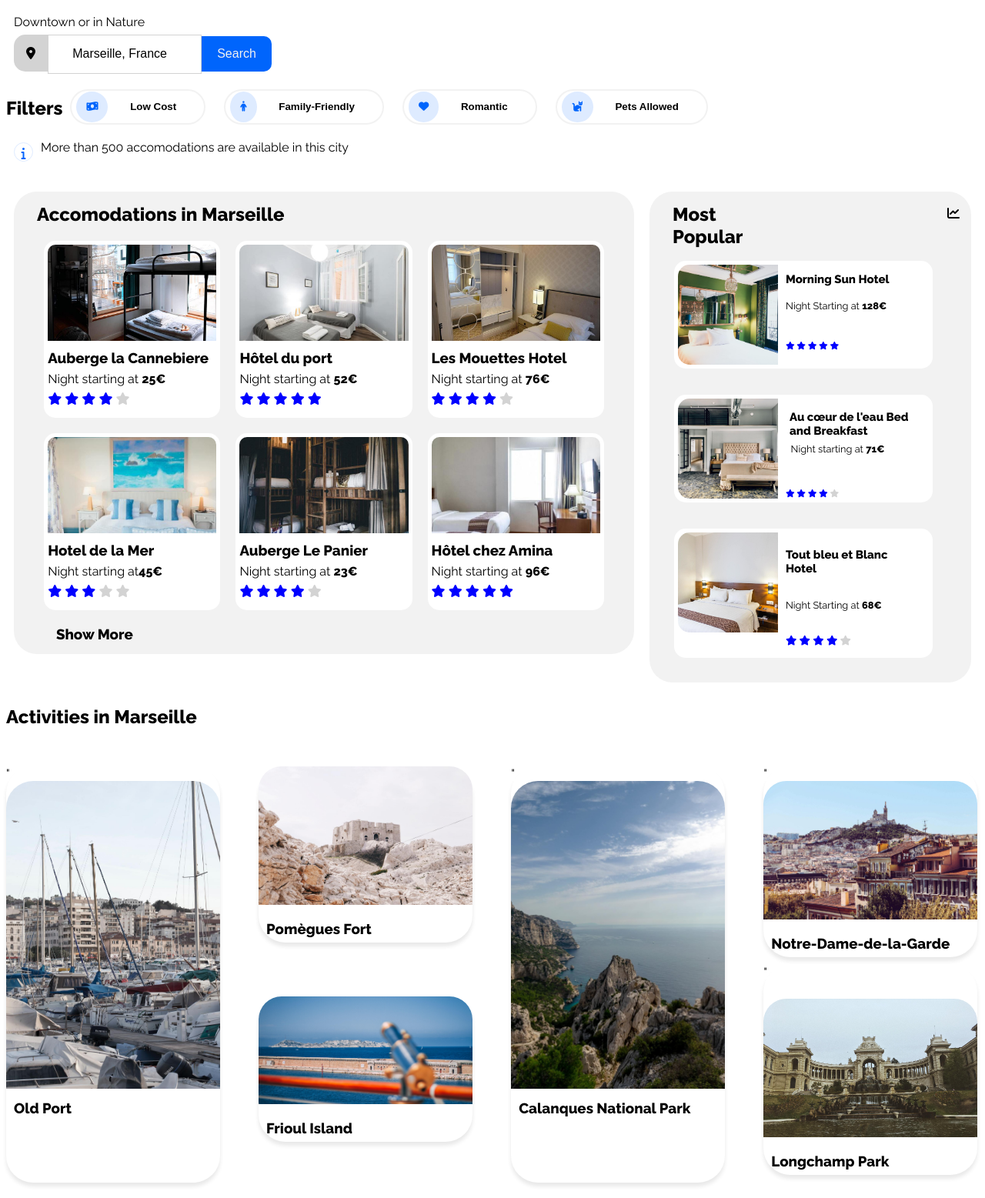
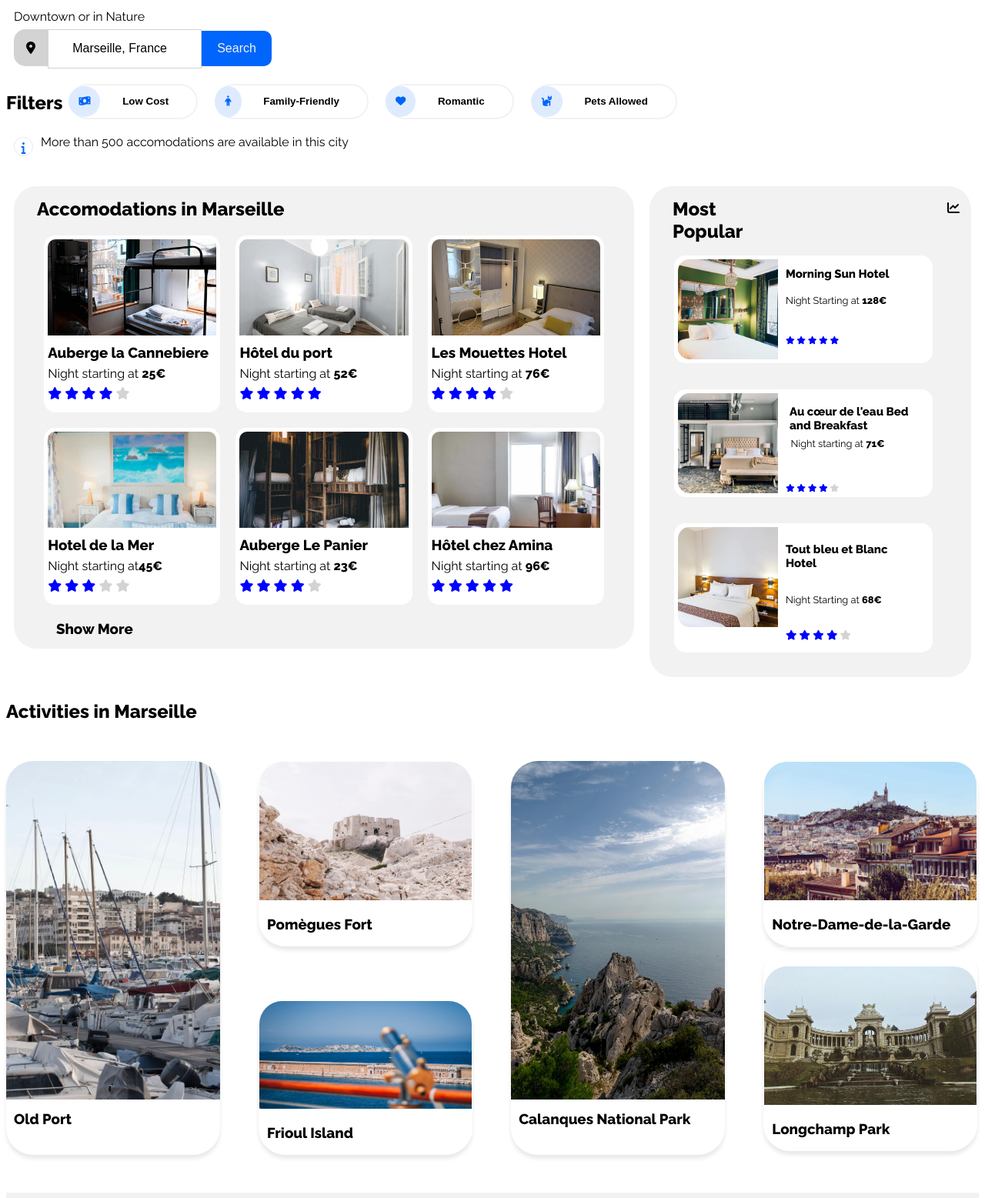
Before and after one commit to Spunkikitty/Project-for-Vacations, a plain HTML site: page index.html in a window 1280 px wide. Shown: the part 138-1695 px from the top of the page at 77% size. Drawn offline with Linux system fonts and the light colour scheme.

Commit message:
Add files via upload

```diff
--- a/index.html
+++ b/index.html
@@ -21,8 +21,8 @@
     <nav>
       <div class="main-nav">
         <div class="logo"><img src="images/logo/Reservia.svg" alt="Reservia Logo"> </div>
-        <div class="links active"><a href="#Accomodations">Accomodations</a><p id="Accomdations-nav"></p></div>
-        <div class="links"><a href="# Activities in Marseille">Activities<p id="Activities-nav"></p></a></div>
+        <div class="links active"><a href="#accomodations">Accomodations</a></div>
+        <div class="links"><a href="#activities">Activities</a></div>
         <div class="signup"><a href="#"><strong>Signup</strong></a></div>
 
         </ul>
@@ -83,7 +83,7 @@
   <br>
   <main>
     <div class="top-section-wrapper">
-      <section class="accomodations">
+      <section class="accomodations" id="accomodations">
         <h2 class="hotels">Accomodations in Marseille</h2>
         <div class="accom-card-wrapper">
           <section class="card">
@@ -248,12 +248,12 @@
 
 
 
-    <section class="activities">
+    <section class="activities" id="activities">
 
       <h2>Activities in Marseille</h2>
       <div class="activities-container">
         <div class="activity-box">
-          <a class="activities-card"  href="http://www.google.com " target='blank'>"
+          <a class="activities-card"  href="http://www.google.com " target='blank'>
           <img class="activities-card"  src="images/activities/2_large/reno-laithienne-QUgJhdY5Fyk-unsplash.jpg" alt="Old Port ">
             <h3 class="small ">Old Port</h3>
           </a>
@@ -282,7 +282,7 @@
 
 
         <div class="activity-box">
-          <a class="activities-card"  href="http://www.google.com " target='blank'>"
+          <a class="activities-card"  href="http://www.google.com " target='blank'>
 
           <img class="activities-card" src="images/activities/2_large/kilyan-sockalingum-NR8-cBCN3aI-unsplash.jpg" alt="Calanques National Park" style="width: 100%">
           <h3 class="small">Calanques National Park</h3>
@@ -297,7 +297,7 @@
 
 
           <div class="activity-box-small">
-            <a class="activities-card"  href="http://www.google.com " target='blank'>"
+            <a class="activities-card"  href="http://www.google.com " target='blank'>
 
             <img class= "activities-card-img-c" src="images/activities/2_large/florian-wehde-unsplash.jpg" alt="Notre-Dame-de-la-Garde">
             <h3 class="small description">Notre-Dame-de-la-Garde</h3>
@@ -305,7 +305,7 @@
           </div>
 
           <div class="activity-box-small">
-           <a class="activities-card"  href="http://www.google.com " target='blank'>"
+           <a class="activities-card"  href="http://www.google.com " target='blank'>
 
             <img class= "activities-card-img-d" src="images/activities/2_large/lena-paulin-unsplash.jpg" alt="Longchamp Park">
             <h3 class="small description"> Longchamp Park</h3>
--- a/style6.css
+++ b/style6.css
@@ -8,7 +8,7 @@ html {
   .search-one {
     display: block;
     font: 1rem 'Raleway', sans-serif;
-    box-sizing:48px;
+    box-sizing: content-box 48px;
     border-color: lightgray;
     line-height: 5;
     width: 300px;
@@ -142,9 +142,10 @@ html {
     margin: 0%;
     padding: 10px;
     border: solid;
-    border-radius: 75%;
+    border-radius: 95%;
     border-color: #deebff;
     background-color: #deebff;
+    margin-left: -10px;
   }
 
   .heart-primary {
@@ -281,7 +282,7 @@ html {
     flex-direction: column;
     padding: 15px;
     width: 31%;
-    height:50% auto;
+    max-height:50% auto;
     background-color:#F2F2F2;
     border-radius: 30px;
     margin: 10px;
@@ -466,9 +467,7 @@ html {
   min-height:185px;
   border-radius: 35px;
   box-shadow: 0px 5px 5px 0px rgba(38, 37, 37, 0.1);
-
-
-  }
+}
 
 
 .no-border{
@@ -480,11 +479,8 @@ box-shadow:none !important;
   min-height:110px;
   border-radius: 35px;
   box-shadow: 0px 5px 5px 0px rgba(38, 37, 37, 0.1);
-
-
-
-
-  }
+  border: 1px white solid;
+}
 
   .last-activity-box{
 
@@ -498,9 +494,10 @@ box-shadow:none !important;
   background-color: white;
   border-radius: 35px 35px 0px 0px;
   width:100%;
-  height:400px;
+  height:440px;
   color:black;
   text-decoration:none;
+
 
   }
 
```
